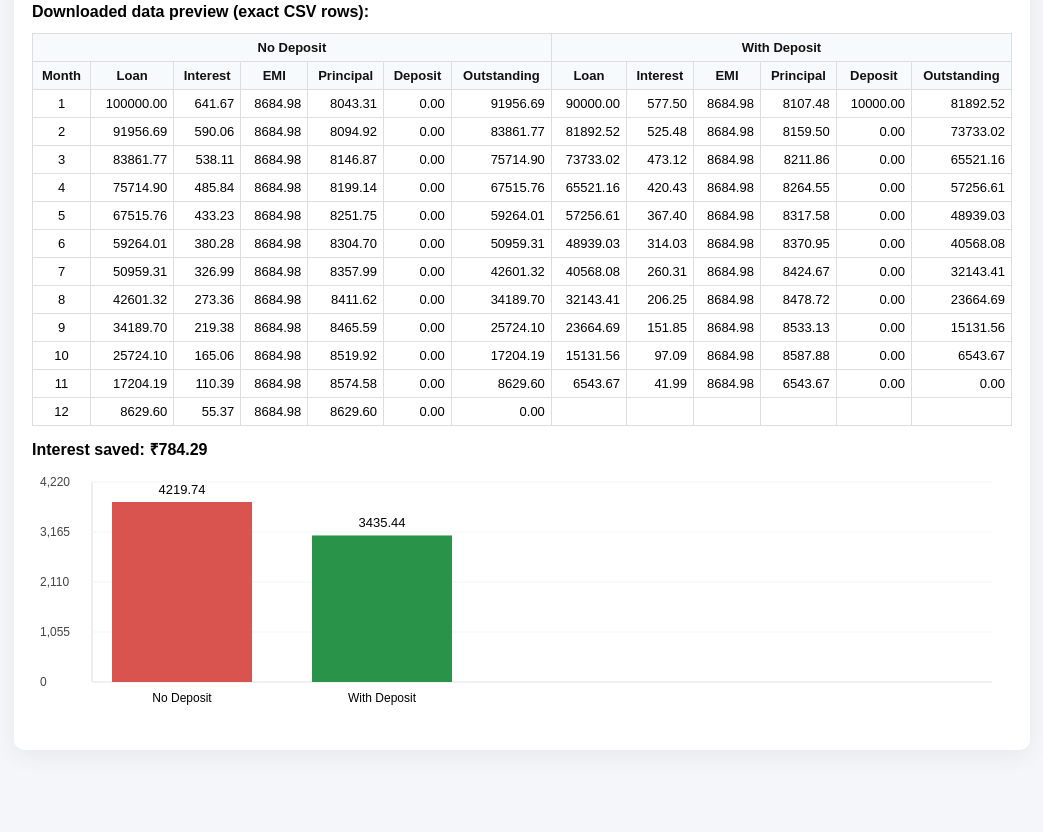
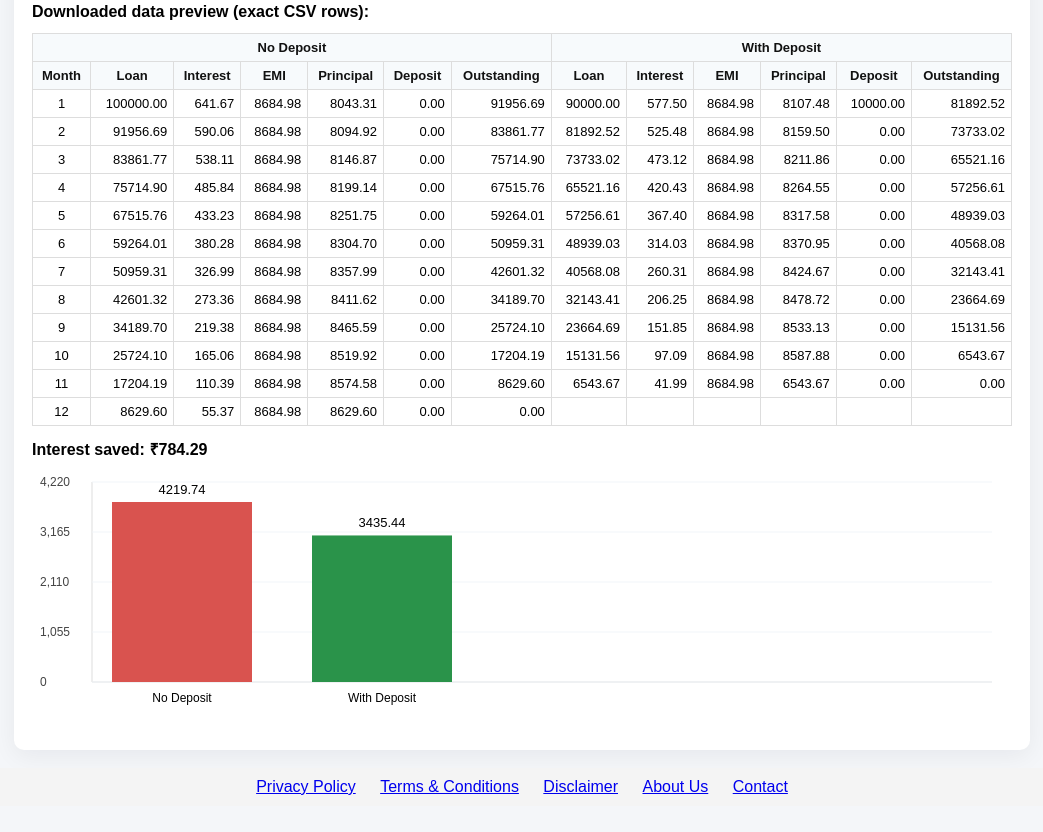
Before and after one commit to nikhilraut9966/homeloan, a plain HTML site: page index.html in a window 1280 px wide. Shown: the part 530-1362 px from the top of the page, without its empty margins (118-1161 px from the left). Before the commit the page ends 1324 px from the top, so only its background shows below. Drawn offline with Linux system fonts and the light colour scheme.

Commit message:
Add navigation links to footer in index.html

```diff
--- a/index.html
+++ b/index.html
@@ -372,4 +372,12 @@
 })();
 </script>
 </body>
+  <nav style="padding:10px; background:#f4f4f4; text-align:center;">
+  <a href="privacy-policy.html" style="margin:0 10px;">Privacy Policy</a>
+  <a href="terms.html" style="margin:0 10px;">Terms & Conditions</a>
+  <a href="disclaimer.html" style="margin:0 10px;">Disclaimer</a>
+  <a href="about.html" style="margin:0 10px;">About Us</a>
+  <a href="contact.html" style="margin:0 10px;">Contact</a>
+</nav>
+
 </html>
```
